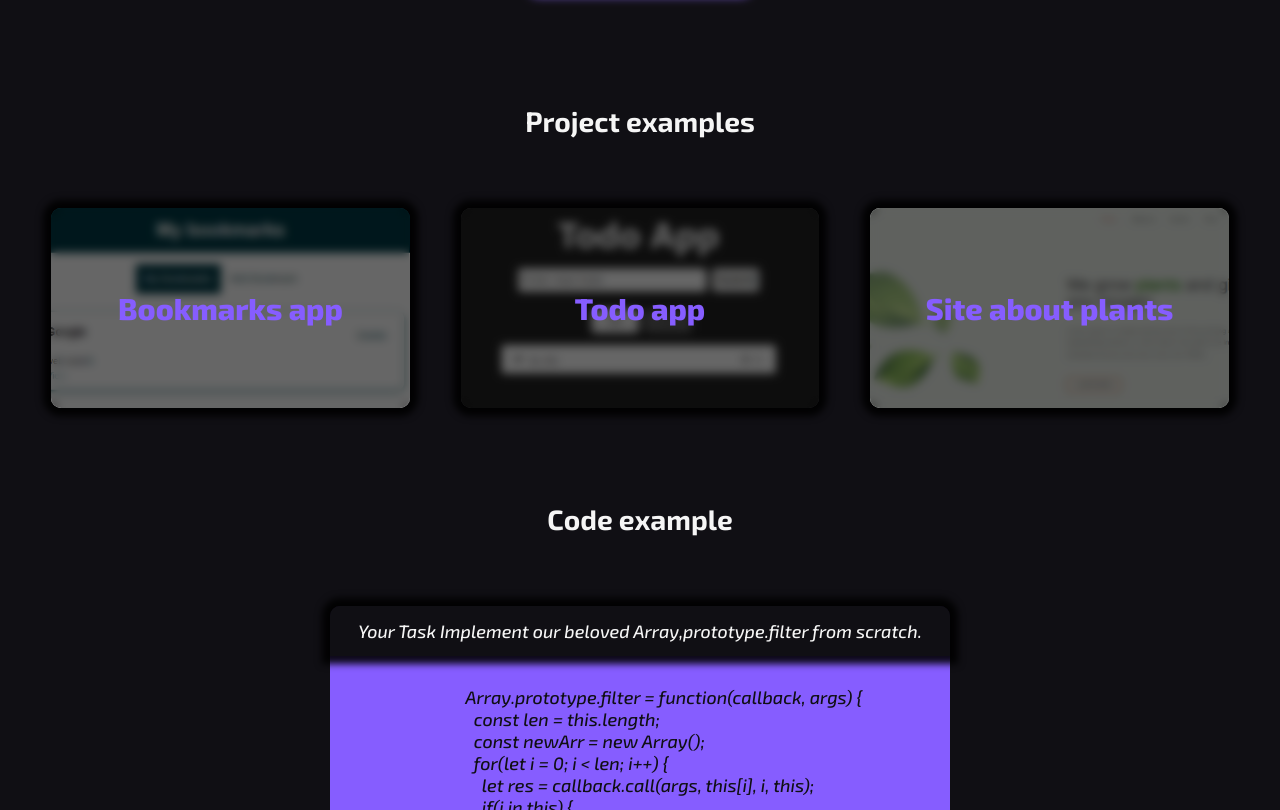
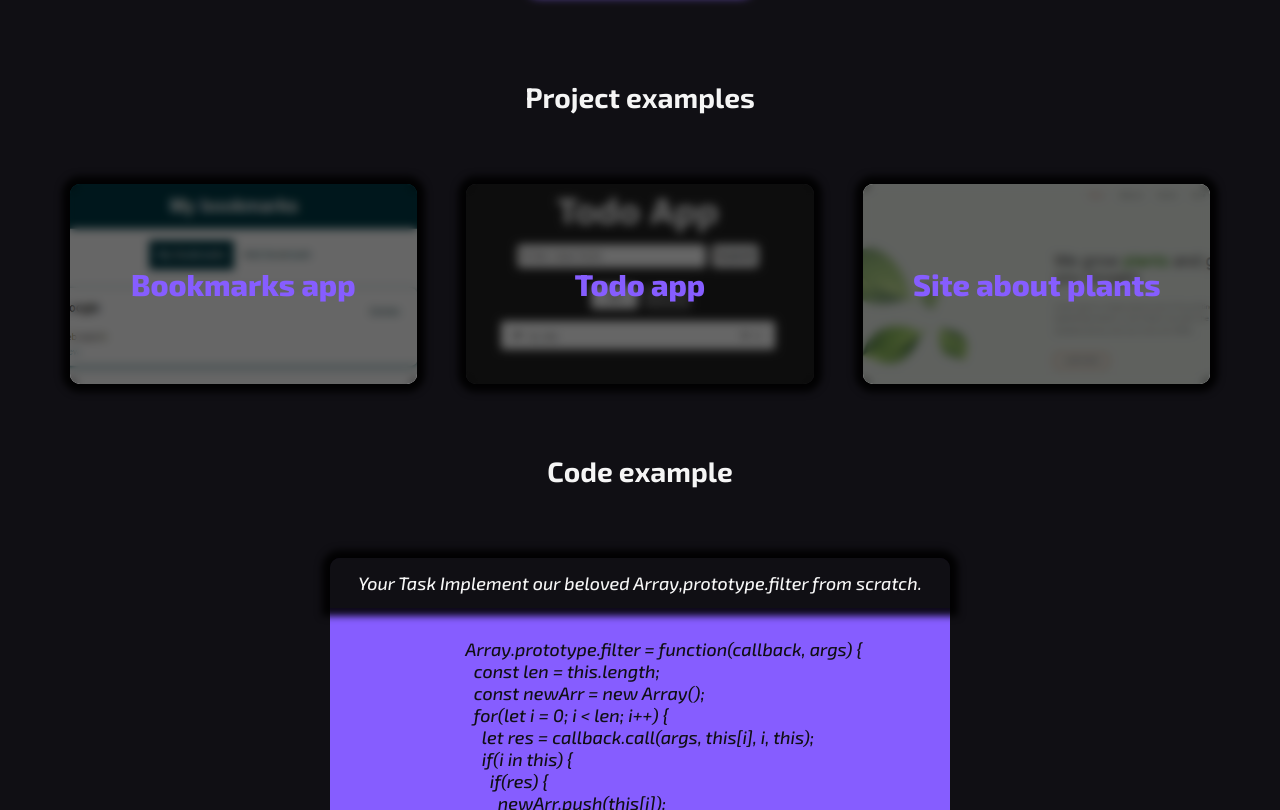
Before and after one commit to ShevViktoryia/rsschool-cv, a website: page index.html in a window 1280 px wide. Shown: the part 2015-2825 px from the top of the page. Drawn offline with nearby package versions, Linux system fonts and the light colour scheme; files whose address does not match are found by name.

Commit message:
fix: fix styles

```diff
--- a/style.css
+++ b/style.css
@@ -159,6 +159,12 @@ header {
   object-fit: contain;
 }
 
+.projects {
+  display: flex;
+  flex-direction: column;
+  justify-content: center;
+}
+
 .projects-list {
   display: flex;
   align-items: center;
@@ -277,7 +283,7 @@ header {
 }
 
 footer {
-  height: 40vh;
+  height: 300px;
   padding: 30px 20px 0px !important;
   width: 100%;
   display: flex;
```
